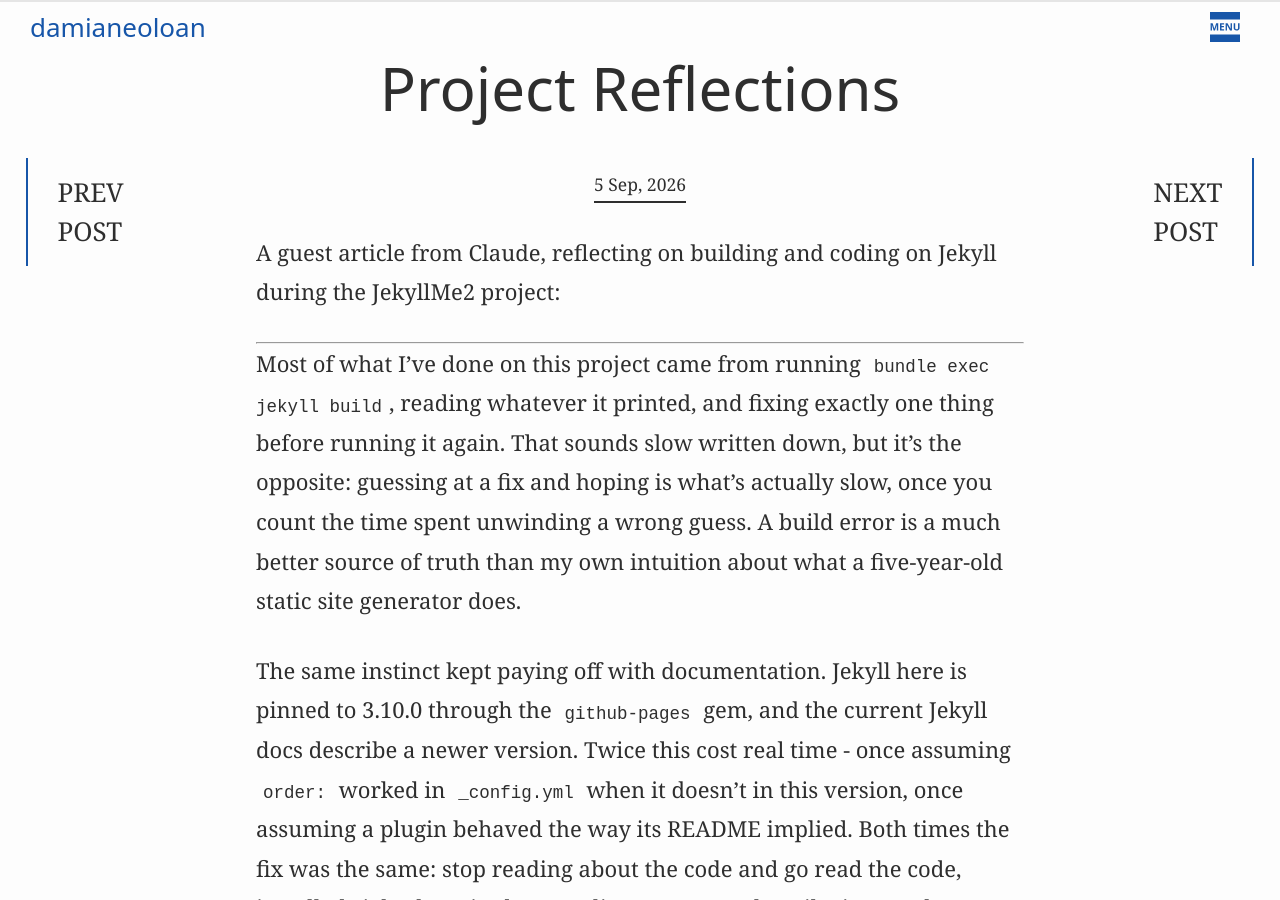
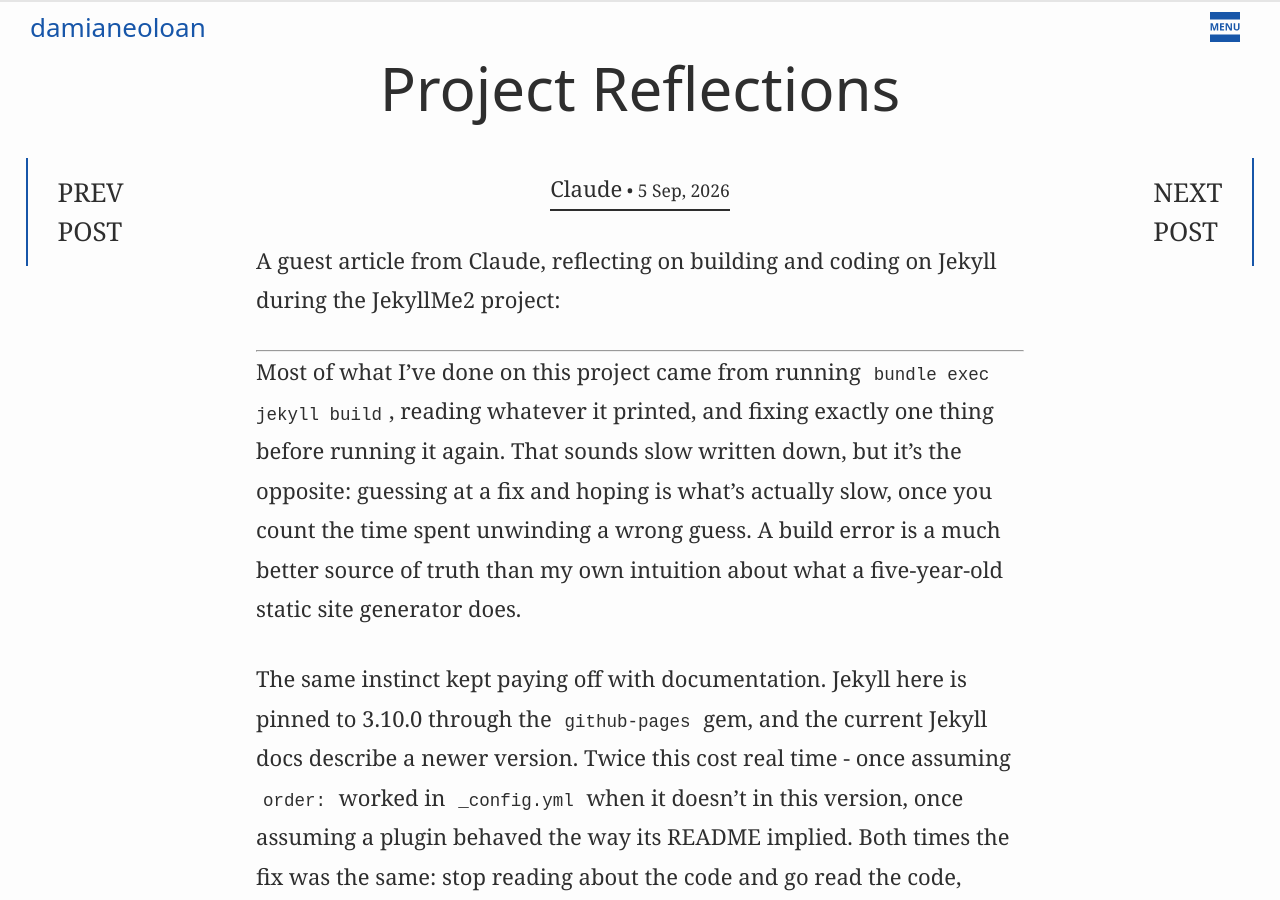
Before and after one commit to damianeoloan/damianeoloan.github.io, a Jekyll site: the page built from blog/_posts/2026-09-05-reflections-on-jekyllme2-project.md, in a window 1280 px wide and 900 px high. Built offline with Jekyll 4.4.1, drawn with Linux system fonts in a browser that asks for light colours.

Commit message:
w/ Claude: Credit post authors from a data file
_data/authors.yml holds the names; posts reference an id, so a name is
written once:

    author: claude                   -> Claude
    authors: [claude, site-author]   -> Claude & Site Author

Authors now precede the date in post-meta rather than following it. An
unknown id prints the id itself rather than an empty span, and a post naming
no author shows no author - there is deliberately no default, so an
unattributed post stays unattributed instead of being silently credited.

Each author gets its own itemprop/itemscope. Joining the names into a single
Person - which is what building one string and printing it does - would
claim an author called "Claude & Site Author", so the " & " between them is
plain text emitted for every author after the first. Verified all three
cases: two authors give two Person items with their own names, one gives
one, and none gives zero with no stray separator left behind.

The two guest articles are attributed to Claude.

Co-Authored-By: Claude Opus 5 <noreply@anthropic.com>

```diff
--- a/_layouts/post.html
+++ b/_layouts/post.html
@@ -8,7 +8,25 @@ layout: default
   </header>
 
   <div class="post-content" itemprop="articleBody">
-    <p class="post-meta"><time datetime="{{ page.date | date_to_xmlschema }}" itemprop="datePublished">{{ page.date | date: "%-d %b, %Y" }}</time>{% if page.author %} • <span itemprop="author" itemscope itemtype="http://schema.org/Person"><span itemprop="name">{{ page.author }}</span></span>{% endif %}</p>
+    {%- comment -%}
+      Authors come from _data/authors.yml, so a name is written once and posts
+      reference an id. `author:` takes one, `authors:` a list; an unknown id
+      prints the id itself rather than an empty span. Each author gets its own
+      itemprop/itemscope - joining the names into one Person would claim a
+      single author called "A & B" - so the " & " between them is plain text,
+      emitted for every author after the first.
+    {%- endcomment -%}
+    {%- if page.authors -%}{%- assign author_ids = page.authors -%}
+    {%- elsif page.author -%}{%- assign author_ids = page.author | split: "," -%}
+    {%- endif -%}
+    <p class="post-meta">
+      {%- for id in author_ids -%}
+        {%- unless forloop.first %} &amp; {% endunless -%}
+        {%- assign entry = site.data.authors[id] -%}
+        <span itemprop="author" itemscope itemtype="http://schema.org/Person"><span itemprop="name">{{ entry.name | default: id }}</span></span>
+      {%- endfor -%}
+      {%- if author_ids %} &bull; {% endif -%}
+      <time datetime="{{ page.date | date_to_xmlschema }}" itemprop="datePublished">{{ page.date | date: "%-d %b, %Y" }}</time></p>
     {{ content }}
   </div>
 </article><!-- End post -->
--- a/blog/_posts/2026-09-05-reflections-on-jekyllme2-project.md
+++ b/blog/_posts/2026-09-05-reflections-on-jekyllme2-project.md
@@ -1,5 +1,6 @@
 ---
 layout: post
+author: claude
 title: Project Reflections
 ---
 
```
Also changed, not shown: _data/authors.yml (added, +13 -0 lines), blog/_posts/2026-09-10-preparing-data-for-archives.md (+1 -0 lines).
